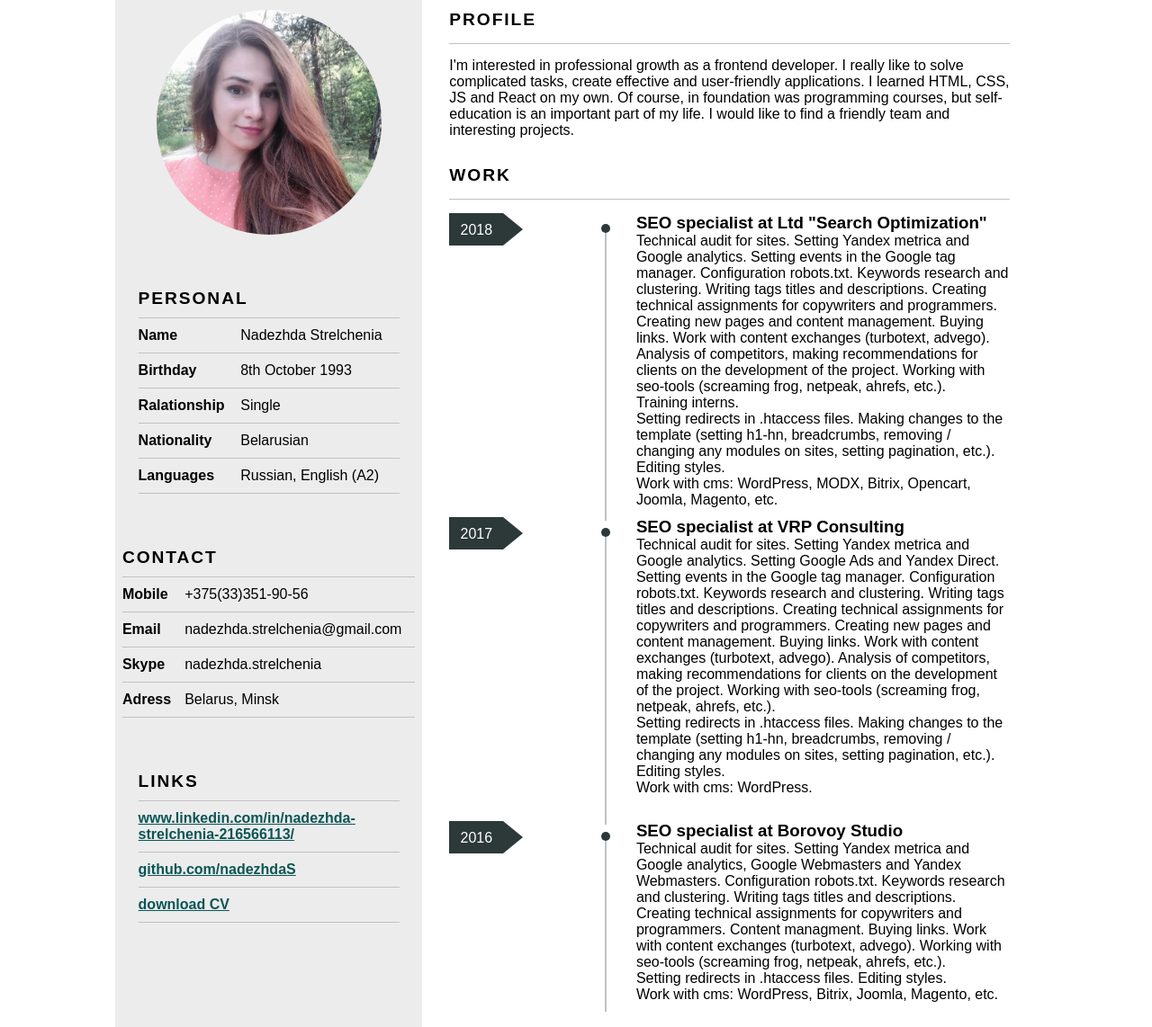
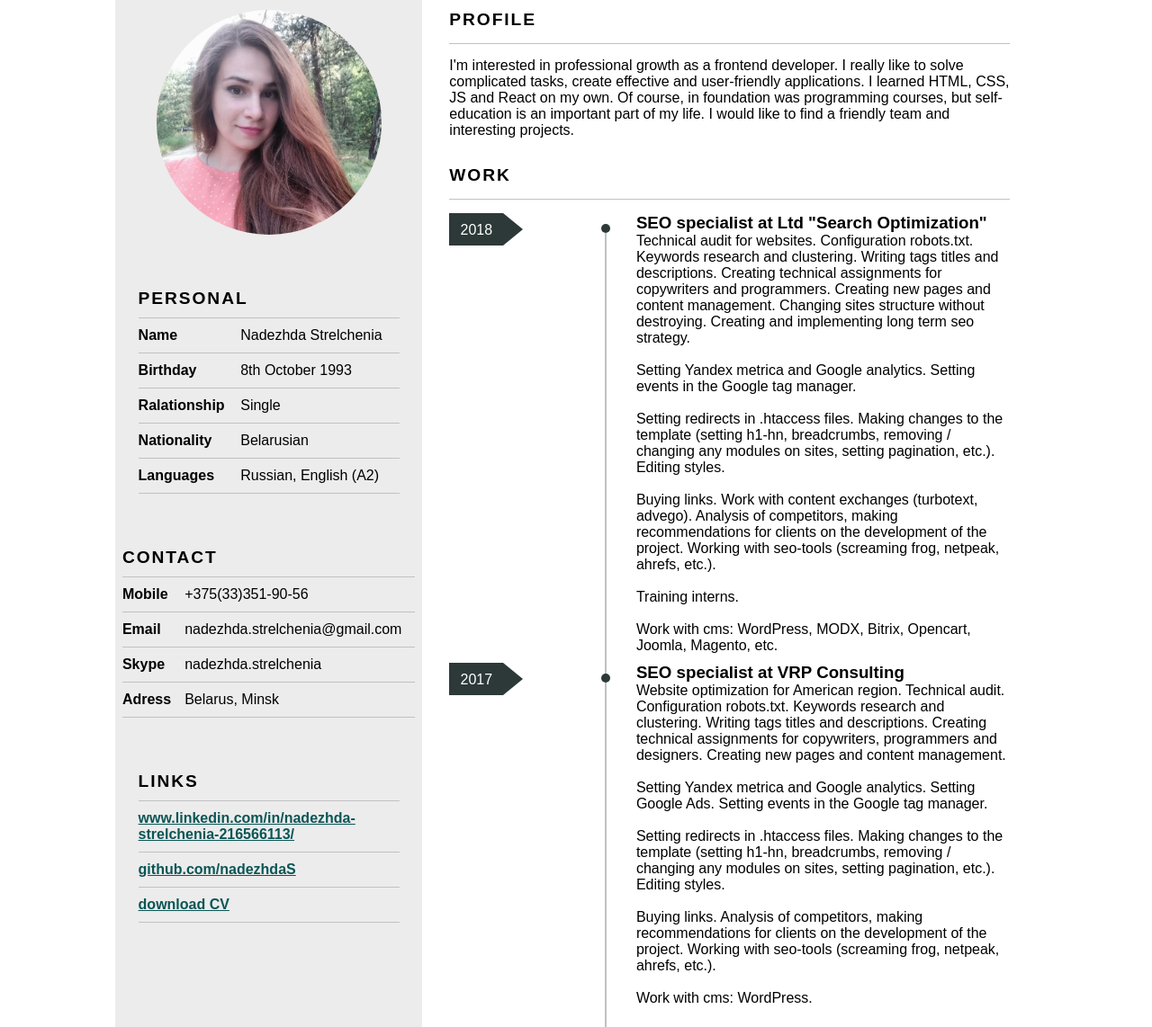
Before and after one commit to nadezhdaS/cv, a plain HTML site: page index.html in a window 1280 px wide. Shown: the part 119-1261 px from the top of the page at 90% size. Drawn offline with Linux system fonts and the light colour scheme.

Commit message:
change work experience description

```diff
--- a/index.html
+++ b/index.html
@@ -93,26 +93,31 @@
                     <div class="point"></div>
                     <div class="positionDescription">
                         <h3>SEO specialist at Ltd "Search Optimization"</h3>
-                        <p>Technical audit for sites. Setting Yandex metrica and Google analytics. Setting events in the Google tag manager. Configuration robots.txt. Keywords research and clustering. Writing tags titles and descriptions. Creating technical assignments for copywriters and programmers. Creating new pages and content management. Buying links. Work with content exchanges (turbotext, advego). Analysis of competitors, making recommendations for clients on the development of the project. Working with seo-tools (screaming frog, netpeak, ahrefs, etc.).<br>
-                            Training interns.<br>
-                            Setting redirects in .htaccess files. Making changes to the template (setting h1-hn, breadcrumbs, removing / changing any modules on sites, setting pagination, etc.). Editing styles.<br>
+                        <p>Technical audit for websites. Configuration robots.txt. Keywords research and clustering. Writing tags titles and descriptions. Creating technical assignments for copywriters and programmers. Creating new pages and content management. Changing sites structure without destroying. Creating and implementing long term seo strategy.<br><br>
+                            Setting Yandex metrica and Google analytics. Setting events in the Google tag manager.<br><br>
+                            Setting redirects in .htaccess files. Making changes to the template (setting h1-hn, breadcrumbs, removing / changing any modules on sites, setting pagination, etc.). Editing styles.<br><br>
+                            Buying links. Work with content exchanges (turbotext, advego). Analysis of competitors, making recommendations for clients on the development of the project. Working with seo-tools (screaming frog, netpeak, ahrefs, etc.).<br><br>
+                            Training interns.<br><br>
                             Work with cms: WordPress, MODX, Bitrix, Opencart, Joomla, Magento, etc.</p>
                     </div>
                     <div class="label">2017</div>
                     <div class="point"></div>
                     <div class="positionDescription">
                         <h3>SEO specialist at VRP Consulting</h3>
-                        <p>Technical audit for sites. Setting Yandex metrica and Google analytics. Setting Google Ads and Yandex Direct. Setting events in the Google tag manager. Configuration robots.txt. Keywords research and clustering. Writing tags titles and descriptions. Creating technical assignments for copywriters and programmers. Creating new pages and content management. Buying links. Work with content exchanges (turbotext, advego). Analysis of competitors, making recommendations for clients on the development of the project. Working with seo-tools (screaming frog, netpeak, ahrefs, etc.).<br>
-                            Setting redirects in .htaccess files. Making changes to the template (setting h1-hn, breadcrumbs, removing / changing any modules on sites, setting pagination, etc.). Editing styles.<br>
+                        <p>Website optimization for American region. Technical audit. Configuration robots.txt. Keywords research and clustering. Writing tags titles and descriptions. Creating technical assignments for copywriters, programmers and designers. Creating new pages and content management.<br><br>
+                            Setting Yandex metrica and Google analytics. Setting Google Ads. Setting events in the Google tag manager.<br><br>
+                            Setting redirects in .htaccess files. Making changes to the template (setting h1-hn, breadcrumbs, removing / changing any modules on sites, setting pagination, etc.). Editing styles.<br><br>
+                            Buying links. Analysis of competitors, making recommendations for clients on the development of the project. Working with seo-tools (screaming frog, netpeak, ahrefs, etc.).<br><br>
                             Work with cms: WordPress.</p>
                     </div>
                     <div class="label">2016</div>
                     <div class="pointLast"></div>
                     <div class="positionDescription">
                         <h3>SEO specialist at Borovoy Studio</h3>
-                        <p>Technical audit for sites. Setting Yandex metrica and Google analytics, Google Webmasters and Yandex Webmasters. Configuration robots.txt. Keywords research and clustering. Writing tags titles and descriptions. Creating technical assignments for copywriters and programmers. Content managment. Buying links. Work with content exchanges (turbotext, advego). Working with seo-tools (screaming frog, netpeak, ahrefs, etc.).<br>
-                            Setting redirects in .htaccess files. Editing styles.<br>
-                            Work with cms: WordPress, Bitrix, Joomla, Magento, etc.</p>
+                        <p>
+                                Technical audit for websites. Configuration robots.txt. Keywords research and clustering. Writing tags titles and descriptions. Creating technical assignments for copywriters and programmers. Content managment. Setting redirects in .htaccess files.<br><br>
+                                Setting Yandex metrica and Google analytics, Google Webmasters and Yandex Webmasters. Buying links. Work with content exchanges (turbotext, advego). Working with seo-tools (screaming frog, netpeak, ahrefs, etc.).<br><br>
+                            Work with cms: Bitrix, Joomla</p>
                     </div>
                 </div>
                 <h2>Education</h2>
--- a/style.css
+++ b/style.css
@@ -12,7 +12,7 @@
         margin: 50px auto;
     }
     .point:after{
-        height: 770px;
+        height: 970px;
     }
     .pointLast:after{
         height: 190px;
@@ -35,7 +35,7 @@
         margin: 50px auto;
     }
     .point:after{
-        height: 490px;
+        height: 690px;
     }
     .pointLast:after{
         height: 190px;
@@ -57,10 +57,10 @@
         margin: 50px 30px;
       }
       .point:after{
-        height: 320px;
+        height: 520px;
     }
     .pointLast:after{
-        height: 190px;
+        height: 220px;
     }
     #mySkills{
         grid-template: repeat(5, 1fr) / repeat(2, 1fr);
@@ -154,7 +154,7 @@ td:first-child{
 }
 #aboutWork{
     display: grid;
-    grid-template: 1fr 1fr 0.5fr/2fr 1fr 6fr;
+    grid-template: 1fr 0.9fr 0.5fr/2fr 1fr 6fr;
     grid-row-gap: 10px;
 }
 #aboutEducation{
```
Also changed, not shown: 1 other file.
